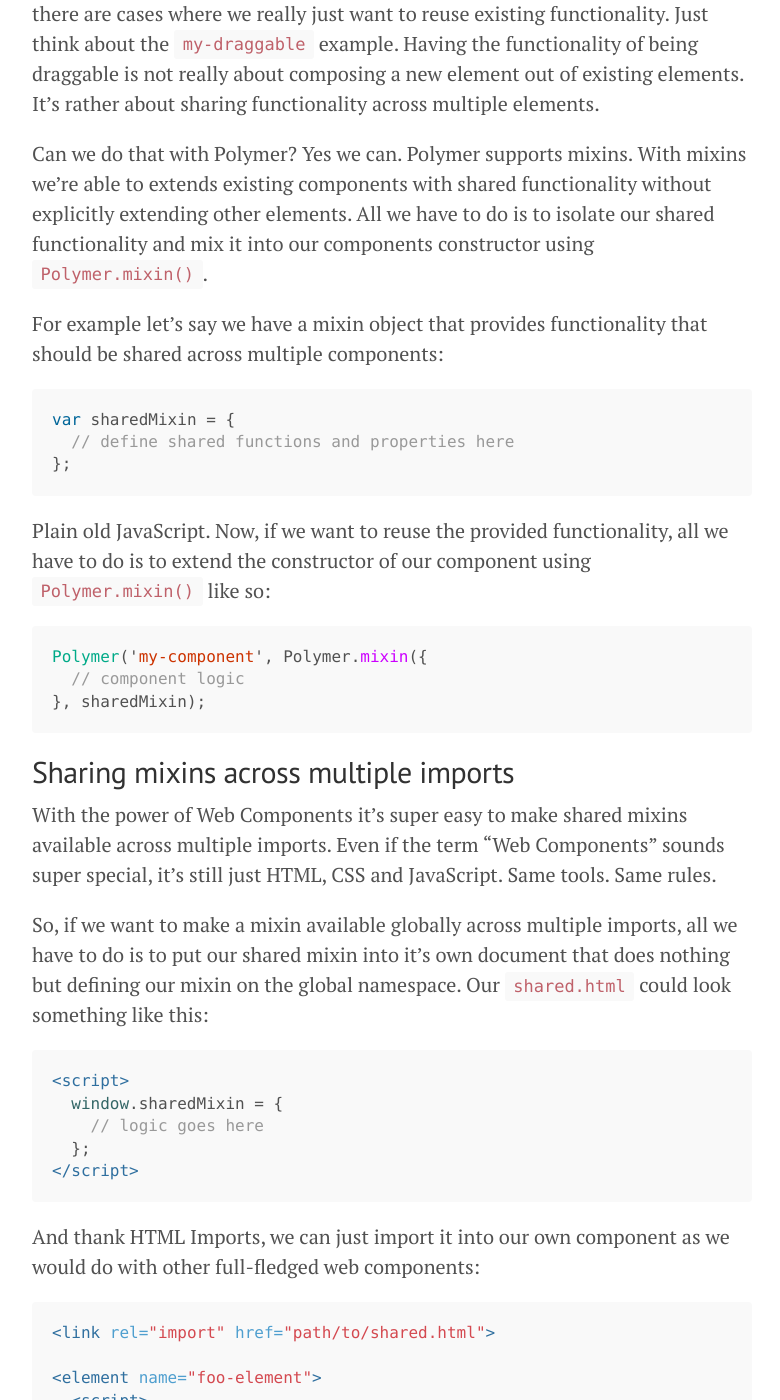
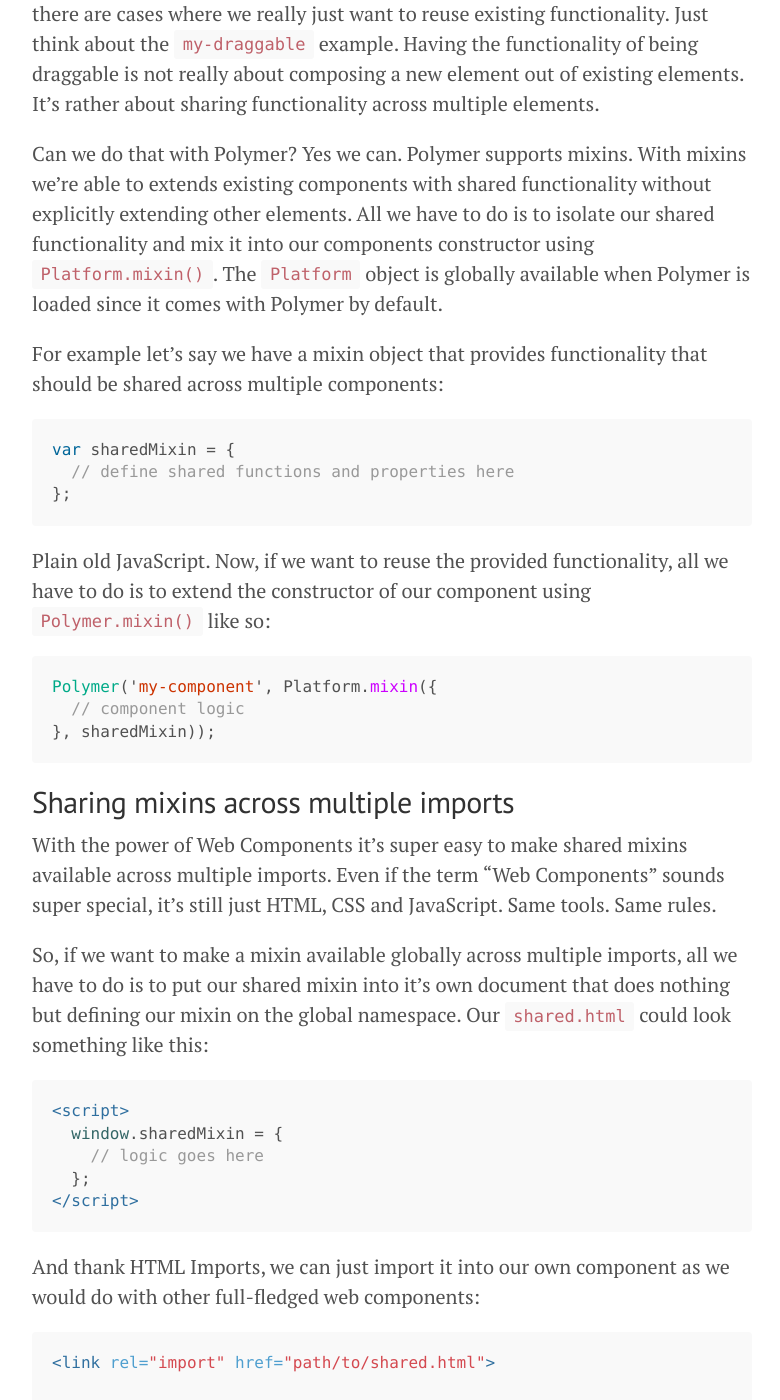
Before and after one commit to 0x-r4bbit/pascalprecht.github.io, a Jekyll site: the page built from _posts/2014-07-14-inheritance-and-composition-with-polymer.md, in a window 1280 px wide and 1400 px high, scrolled down 5369 px. Shown: the whole window, without its empty margins (248-1028 px from the left). Built offline with Jekyll 4.4.1, drawn with Linux system fonts in a browser that asks for light colours; Markdown is read by kramdown in place of the engine named in the settings.

Commit message:
fixes some typos

````diff
--- a/_posts/2014-07-14-inheritance-and-composition-with-polymer.md
+++ b/_posts/2014-07-14-inheritance-and-composition-with-polymer.md
@@ -138,7 +138,7 @@
 
 However, even if we're able to compose new elements with existing elements, there are cases where we really just want to reuse existing functionality. Just think about the `my-draggable` example. Having the functionality of being draggable is not really about composing a new element out of existing elements. It's rather about sharing functionality across multiple elements.
 
-Can we do that with Polymer? Yes we can. Polymer supports mixins. With mixins we're able to extends existing components with shared functionality without explicitly extending other elements. All we have to do is to isolate our shared functionality and mix it into our components constructor using `Polymer.mixin()`.
+Can we do that with Polymer? Yes we can. Polymer supports mixins. With mixins we're able to extends existing components with shared functionality without explicitly extending other elements. All we have to do is to isolate our shared functionality and mix it into our components constructor using `Platform.mixin()`. The `Platform` object is globally available when Polymer is loaded since it comes with Polymer by default.
 
 For example let's say we have a mixin object that provides functionality that should be shared across multiple components:
 
@@ -151,9 +151,9 @@
 Plain old JavaScript. Now, if we want to reuse the provided functionality, all we have to do is to extend the constructor of our component using `Polymer.mixin()` like so:
 
 ```js
-Polymer('my-component', Polymer.mixin({
+Polymer('my-component', Platform.mixin({
   // component logic
-}, sharedMixin);
+}, sharedMixin));
 ```
 
 ## Sharing mixins across multiple imports
@@ -177,9 +177,9 @@
 
 <element name="foo-element">
   <script>
-    Polymer('foo-element', Polymer.mixin({
+    Polymer('foo-element', Platform.mixin({
       // foo-element logic
-    }, sharedMixin);
+    }, sharedMixin));
   </script>
 </element>
 ```
--- a/talks.html
+++ b/talks.html
@@ -6,12 +6,12 @@
 <div class="page">
   <h1 class="page-title">Talks</h1>
 
-  <p>I speak at conferences and meetups. Well, sometimes at least. And it makes fun. Here's what it looks like.</p>
+  <p>I speak at conferences and meetups. Well, sometimes at least. And it is fun. Here's what it looks like.</p>
   <ul>
     <li><h3>Componentize all the things! - Jsist, Sep 2014</h3></li>
     <li>
       <h3>E2E Testing with Protractor - EnterJS, Jul 2014</h3>
-      <p>First german conference I gave a talk at. In this session I digged deeper into the E2E part of Full Spectrum Testing. Loads of live demos with <a href="http://github.com/angular/protractor">Protractor</a>.</p>
+      <p>First german conference I gave a talk at. In this session I dug deeper into the E2E part of Full Spectrum Testing. Loads of live demos with <a href="http://github.com/angular/protractor">Protractor</a>.</p>
       <p><a href="http://pascalprecht.github.io/slides/e2e-testing-with-protractor">View slides</a>
     </li>
     <li>
````
